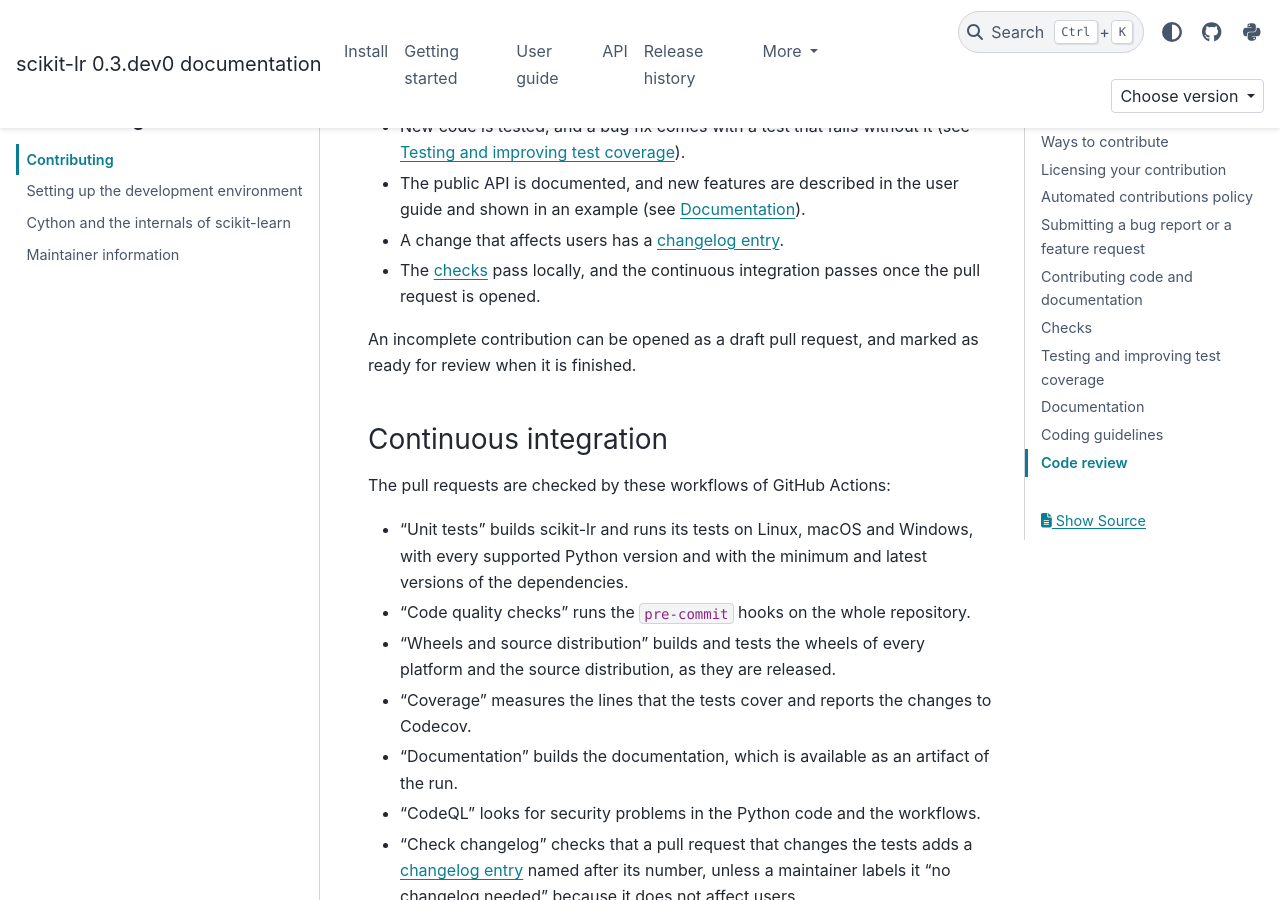
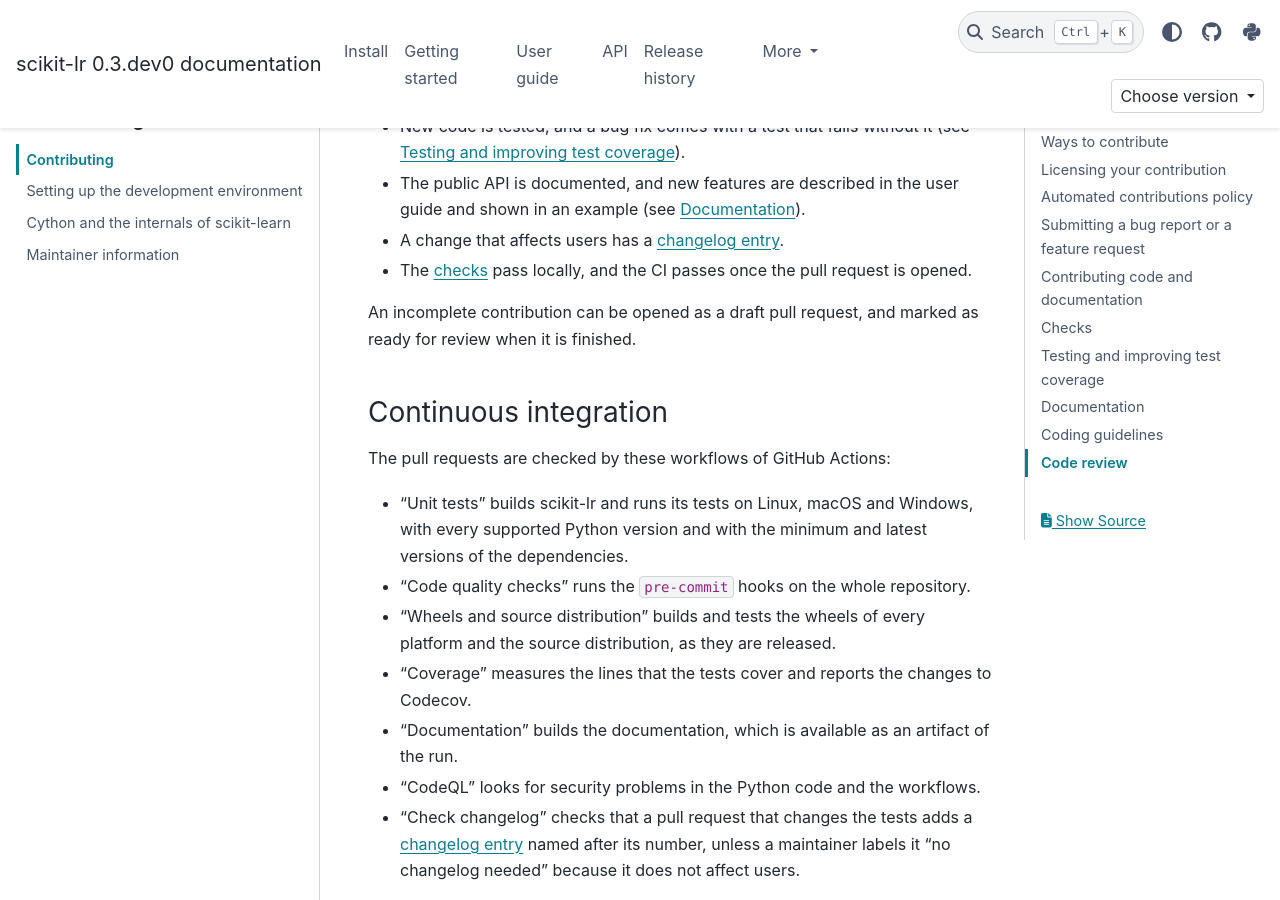
Before and after one commit to alfaro96/scikit-lr, a Sphinx documentation site: the page built from doc/developers/contributing.rst, in a window 1280 px wide and 900 px high, scrolled down 2802 px. Built offline with Sphinx 7.4.7 and the PyData theme 0.15.4, drawn with Linux system fonts in a browser that asks for light colours; pages that are not in the unit, such as notebooks, are missing from menus; the version number is read from the project's files by our own code.

Commit message:
docs: write CI instead of continuous integration in the running text
The abbreviation reads better in the running text of the contributing
and development setup guides. The section title keeps the full name.

```diff
--- a/doc/developers/contributing.rst
+++ b/doc/developers/contributing.rst
@@ -143,8 +143,8 @@
 
 * A change that affects users has a :ref:`changelog entry <changelog>`.
 
-* The :ref:`checks <checks>` pass locally, and the continuous integration passes
-  once the pull request is opened.
+* The :ref:`checks <checks>` pass locally, and the CI passes once the pull request
+  is opened.
 
 An incomplete contribution can be opened as a draft pull request, and marked as ready
 for review when it is finished.
--- a/doc/developers/development_setup.rst
+++ b/doc/developers/development_setup.rst
@@ -69,7 +69,7 @@
 scikit-lr is built with `meson-python <https://mesonbuild.com/meson-python>`_. The
 ``meson.build`` file of each directory lists the files that are installed, so a new
 Python module or Cython extension must be added to it. Otherwise it cannot be
-imported, and the continuous integration reports that it is missing from the wheels.
+imported, and the CI reports that it is missing from the wheels.
 The scikit-learn guide explains :ref:`how Meson works <sklearn:meson_build_backend>`.
 
 .. _development_setup_troubleshooting:
```
